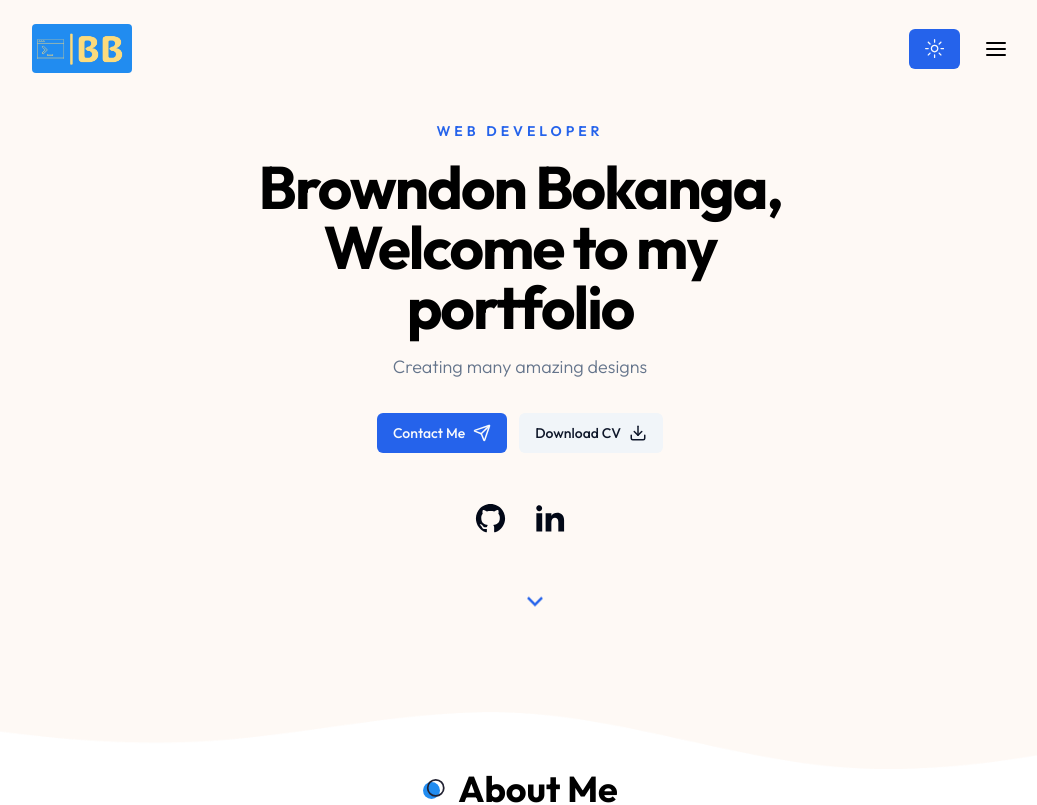
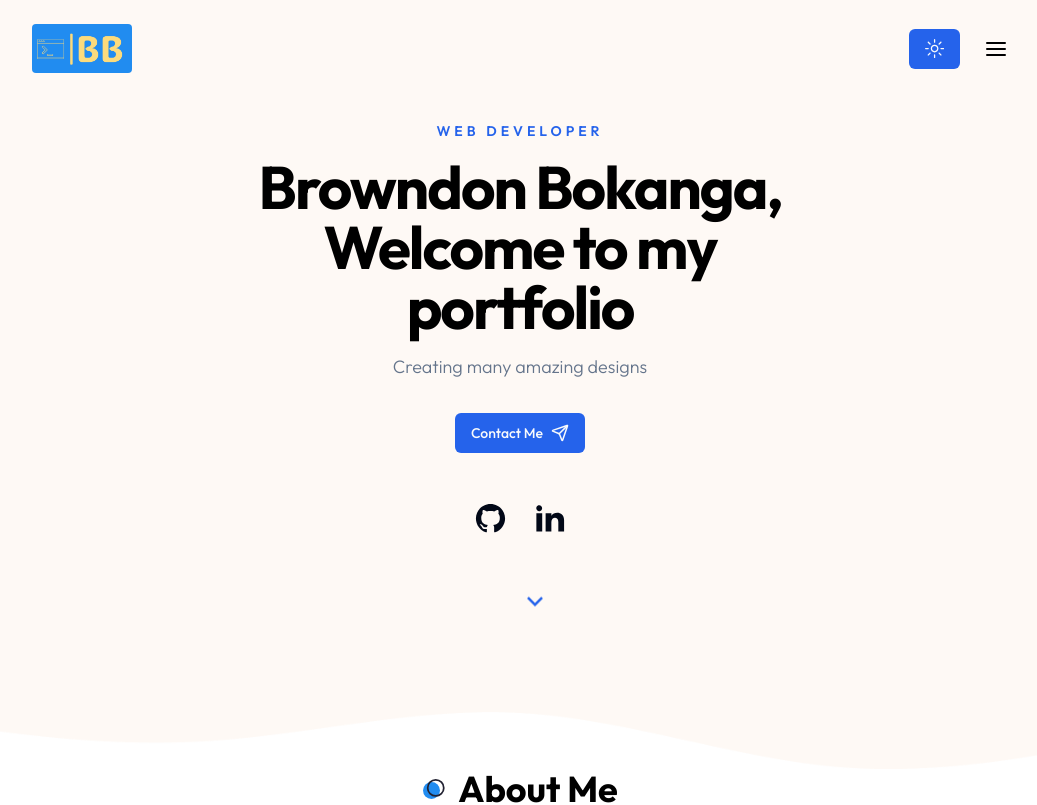
Before and after one commit to Bdon1997/Portfolio, a Next.js app: page / in a window 1280 px wide. Shown: the top 805 px of the page, without its empty margins (120-1157 px from the left). Built offline with nearby package versions, Linux system fonts and the light colour scheme.

Commit message:
remove cv download button

```diff
--- a/components/Hero.jsx
+++ b/components/Hero.jsx
@@ -16,7 +16,8 @@ import Social from './Social';
 //image
 import imgdev from '../public/hero/developer.png';
 
-
+//file
+//import CV from '../public/work/browndon_bokanga_CVlatest.pdf';
 
 const Hero = () => {
   return (
@@ -32,7 +33,9 @@ const Hero = () => {
                     <Link href='https://www.linkedin.com/in/browndon-bokanga-93b509184/'>
                         <Button className='gap-x-2'>Contact Me <Send size={18}/></Button>
                     </Link>
-                    <Button variant='secondary' className='gap-x-2'>Download CV <Download size={18}/> </Button>
+                    {/* <a href={'/'} download="CV">
+                        <Button variant='secondary' className='gap-x-2'>Download CV <Download size={18}/> </Button>
+                    </a> */}
                 </div>
                 {/* Socials */}
                 <Social containerStyles='flex gap-x-6 mx-auto xl:mx-0' iconsStyles='text-foreground text-[35px] hover:text-primary transition-all'/>
--- a/next.config.mjs
+++ b/next.config.mjs
@@ -1,4 +1,5 @@
 /** @type {import('next').NextConfig} */
-const nextConfig = {};
+const nextConfig = {
+};
 
 export default nextConfig;
--- a/tailwind.config.js
+++ b/tailwind.config.js
@@ -75,5 +75,6 @@ module.exports = {
 		}
   	}
   },
+  entry: '../public/work/browndon_bokanga_CVlatest.pdf',
   plugins: [require("tailwindcss-animate")],
 };
```
Also changed, not shown: 1 other file (tests, documents, lock files or other folders).
